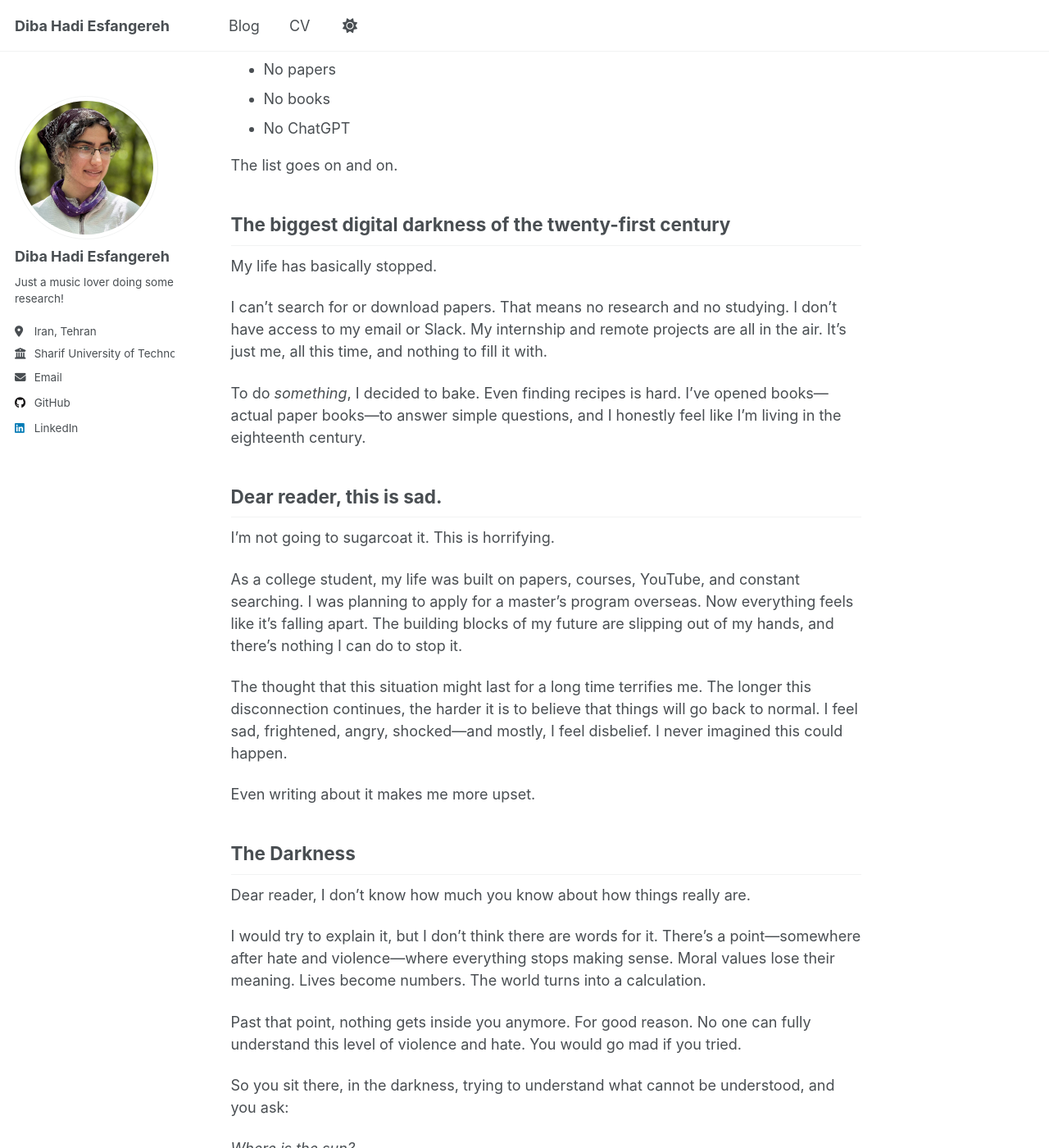
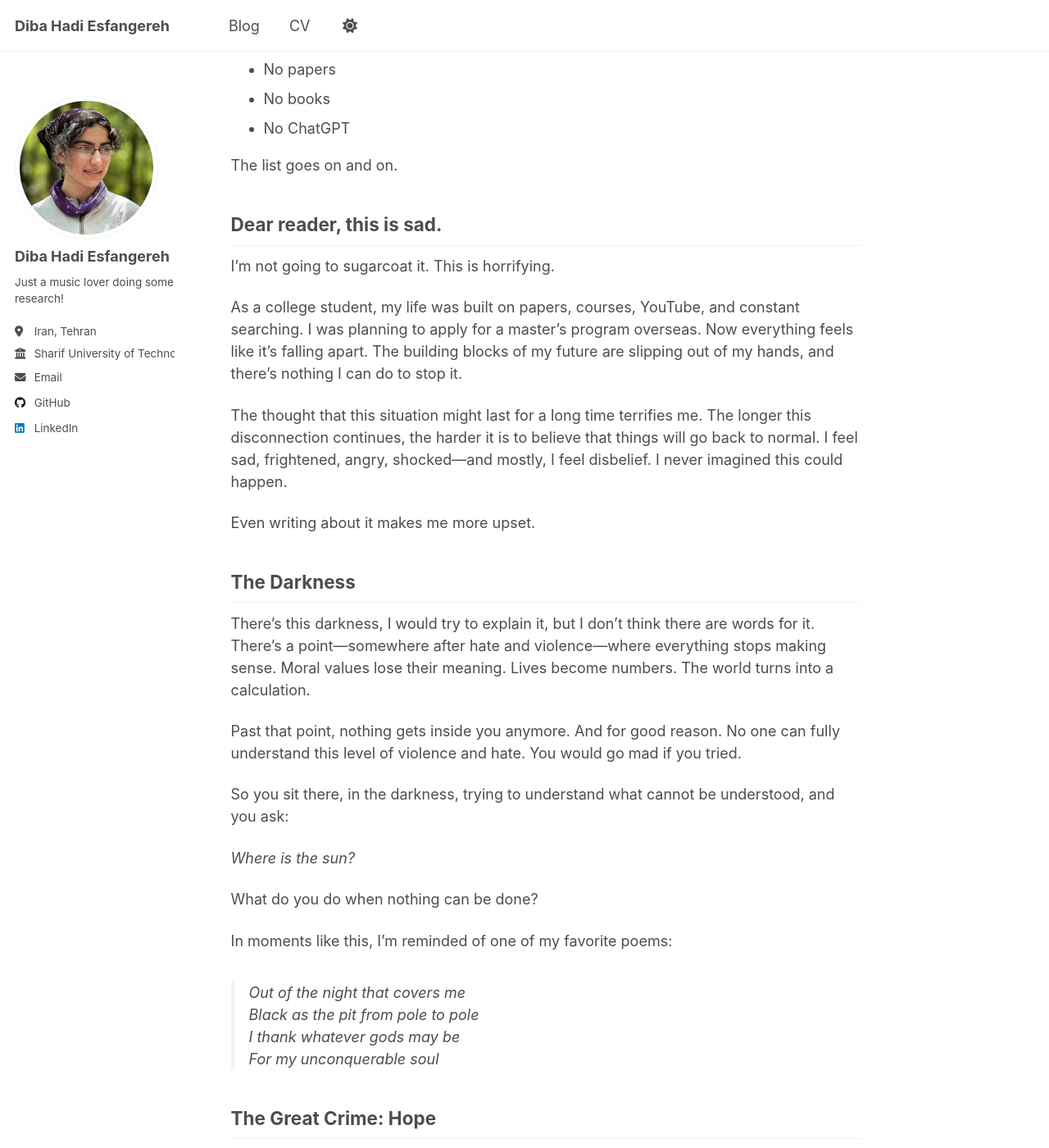
Before and after one commit to dibahadie/dibahadie.github.io, a Jekyll site: the page built from _posts/2026-02-02-Digital-Blackout.md, in a window 1280 px wide and 1400 px high, scrolled down 702 px. Shown: the whole window at 82% size. Built offline with Jekyll 4.4.1, drawn with Linux system fonts in a browser that asks for light colours; a script that is not in the unit is left out; some of the changed text lies outside the part shown.

Commit message:
updated blog post

```diff
--- a/_posts/2026-02-02-Digital-Blackout.md
+++ b/_posts/2026-02-02-Digital-Blackout.md
@@ -29,13 +29,6 @@ This is the extent of our misery:
 
 The list goes on and on.
 
-## The biggest digital darkness of the twenty-first century
-
-My life has basically stopped.
-
-I can’t search for or download papers. That means no research and no studying. I don’t have access to my email or Slack. My internship and remote projects are all in the air. It’s just me, all this time, and nothing to fill it with.
-
-To do *something*, I decided to bake. Even finding recipes is hard. I’ve opened books—actual paper books—to answer simple questions, and I honestly feel like I’m living in the eighteenth century.
 
 ## Dear reader, this is sad.
 
@@ -49,11 +42,9 @@ Even writing about it makes me more upset.
 
 ## The Darkness
 
-Dear reader, I don’t know how much you know about how things really are.
+There's this darkness, I would try to explain it, but I don’t think there are words for it. There’s a point—somewhere after hate and violence—where everything stops making sense. Moral values lose their meaning. Lives become numbers. The world turns into a calculation.
 
-I would try to explain it, but I don’t think there are words for it. There’s a point—somewhere after hate and violence—where everything stops making sense. Moral values lose their meaning. Lives become numbers. The world turns into a calculation.
-
-Past that point, nothing gets inside you anymore. For good reason. No one can fully understand this level of violence and hate. You would go mad if you tried.
+Past that point, nothing gets inside you anymore. And for good reason. No one can fully understand this level of violence and hate. You would go mad if you tried.
 
 So you sit there, in the darkness, trying to understand what cannot be understood, and you ask:
 
@@ -70,8 +61,9 @@ In moments like this, I’m reminded of one of my favorite poems:
 
 ## The Great Crime: Hope
 
-Maybe the greatest crime, in times like these, is hope.
+Maybe the greatest crime, in times like these, is hope. When a tragedy at this scale happens, being OK becomes sinful. It takes a lot to get up and keep going when your whole world is down.
 
+It's a daring and strange thing, hope.
 And yet, you can only see the world’s wide horizons with eyes that still have it.
 
 ---
```
